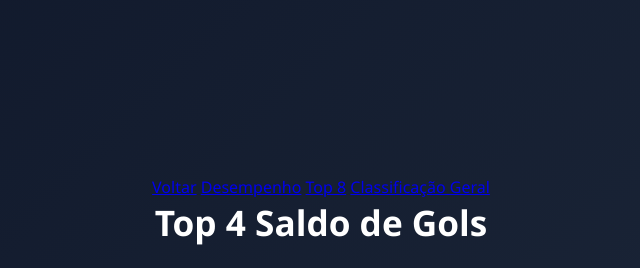
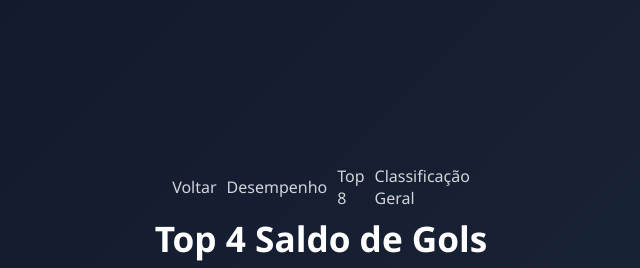
Before and after one commit to leticiadesa/dashboard, a plain HTML site: page frontend/gols.html in a window 1280 px wide. Shown: the part 102-370 px from the top of the page, without its empty margins (319-959 px from the left). Drawn offline with nearby package versions, Linux system fonts and the light colour scheme; no server answers.

Commit message:
Update styles.css

```diff
--- a/frontend/styles.css
+++ b/frontend/styles.css
@@ -84,3 +84,21 @@ button:hover {
     margin: 8px 0;
     color: #d1d5db;
 }
+
+.grafico{
+   width: 500px;
+   height:  500px;
+}
+
+header a{
+    text-decoration: none;
+    color: #d1d5db;
+    margin: 5px;
+}
+header{
+    width: 20%;
+    display: flex;
+    flex-direction: row;
+    justify-content: center;
+    align-items: center;
+}
```
